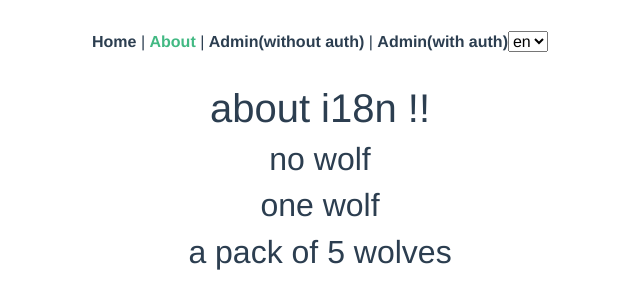
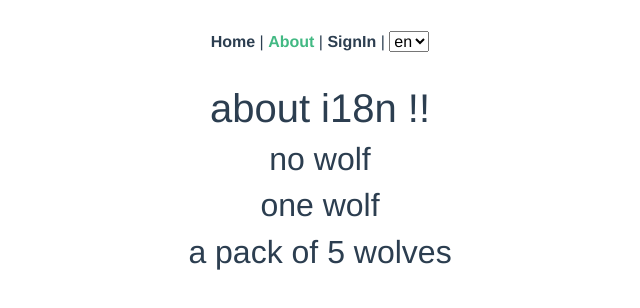
Before and after one commit to yuu-eguci/ptf-vue, a Vue app: page /en/about in a window 1280 px wide. Shown: the top 308 px of the page, without its empty margins (320-960 px from the left). Built offline with nearby package versions, Linux system fonts and the light colour scheme.

Commit message:
:sparkles: Rename Admin to SignIn page

```diff
--- a/src/components/Navbar.vue
+++ b/src/components/Navbar.vue
@@ -3,8 +3,7 @@
     <!-- 描画された locale は this.$i18n.locale が変更されるとリアルタイムに変更されます。 -->
     <router-link :to="'/'+this.$i18n.locale">Home</router-link> |
     <router-link :to="'/'+this.$i18n.locale+'/about'">About</router-link> |
-    <router-link :to="'/'+this.$i18n.locale+'/admin'">Admin(without auth)</router-link> |
-    <router-link :to="{path:'/'+this.$i18n.locale+'/admin', query: { auth: 'ok' }}">Admin(with auth)</router-link>
+    <router-link :to="'/'+this.$i18n.locale+'/signin'">SignIn</router-link> |
     <!-- $i18n.locale を変更する select です。 -->
     <select v-model="$i18n.locale">
       <!-- :key は 2.2.0 以降必須。 -->
--- a/src/router/index.ts
+++ b/src/router/index.ts
@@ -15,7 +15,7 @@ const router = new VueRouter({
       component: App,
       children: [
         {
-          path: 'home',
+          path: '',
           name: 'Home',
           component: () => import(/* webpackChunkName: "home" */ '../views/Home.vue')
         },
@@ -28,17 +28,15 @@ const router = new VueRouter({
           component: () => import(/* webpackChunkName: "about" */ '../views/About.vue')
         },
         {
-          path: 'admin',
-          name: 'Admin',
-          component: () => import(/* webpackChunkName: "admin" */ '../views/Admin.vue'),
-          // Admin ページを表示するためには認証が必要であるとします。
-          meta: { requiredAuth: true },
+          path: 'ptf',
+          name: 'Ptf',
+          component: () => import(/* webpackChunkName: "ptf" */ '../views/Portfolio.vue'),
         },
         {
-          path: '',
-          name: 'Ptf',
-          component: () => import(/* webpackChunkName: "ptf" */ '../views/Portfolio.vue'),
-        }
+          path: 'signin',
+          name: 'SignIn',
+          component: () => import(/* webpackChunkName: "signin" */ '../views/SignIn.vue'),
+        },
       ]
     },
     // 想定外の URL は /en へリダイレクトします。
@@ -60,18 +58,7 @@ router.beforeEach((to, from, next) => {
 
   // meta: { requiredAuth: true } を指定した route のときこれが true になります。
   if (to.matched.some(record => record.meta.requiredAuth)) {
-    // 今回はてきとうに、 GET クエリに auth=ok があったときとします。
-    if (to.query.auth === 'ok') {
-      // ok ならそのまま流して、 next() を実行します。
-      console.info('認証 ok')  // eslint-disable-line no-console
-    } else {
-      // ng ならトップへ。
-      console.info('認証 ng')  // eslint-disable-line no-console
-      next({
-        name: 'Home', query: { redirect: to.fullPath }
-      })
-      return
-    }
+    // TODO: Implement
   }
 
   // beforeEnter では next() を呼ばないといけない。
--- a/src/views/Admin.vue
+++ b/src/views/SignIn.vue
@@ -1,7 +1,8 @@
 <template>
-  <div class="admin">
+  <div class="signin">
     <Navbar/>
-    <h1>This is admin page.</h1>
+    <h1>Sign In page</h1>
+    <button>Sign In</button>
   </div>
 </template>
 
@@ -10,7 +11,7 @@
 import Navbar from '@/components/Navbar.vue'
 
 export default {
-  name: 'Admin',
+  name: 'SignIn',
   components: {
     Navbar,
   }
```
